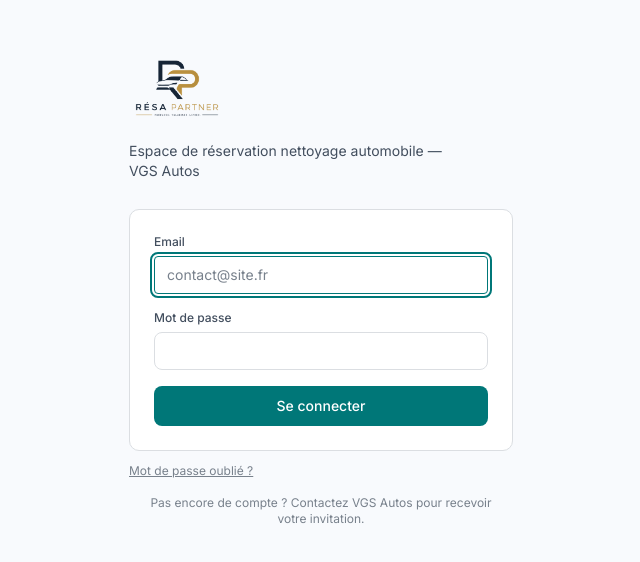
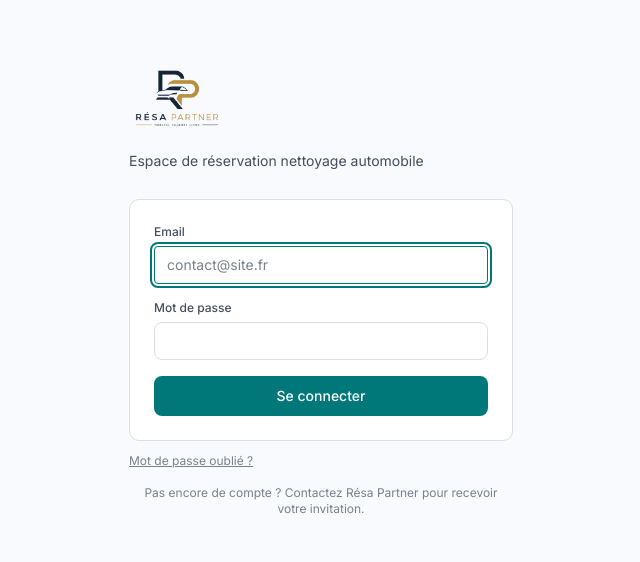
Before and after one commit to Robv29/resa-partner, a Next.js app: page /login in a window 1280 px wide. Shown: the part 116-678 px from the top of the page, without its empty margins (319-959 px from the left). Built offline with nearby package versions, Linux system fonts and the light colour scheme; no server answers.

Commit message:
Branding: Résa Partner partout + image de partage de lien

```diff
--- a/src/app/(client)/dashboard/page.tsx
+++ b/src/app/(client)/dashboard/page.tsx
@@ -25,7 +25,7 @@ export default async function DashboardPage() {
     return (
       <main className="max-w-lg mx-auto p-6 mt-10">
         <div className={`${panelClass} p-5 text-sm text-red-700 bg-red-50 border-red-100`}>
-          Votre compte n'est rattaché à aucun site. Contactez VGS Autos pour régulariser votre accès.
+          Votre compte n'est rattaché à aucun site. Contactez Résa Partner pour régulariser votre accès.
         </div>
       </main>
     );
--- a/src/app/api/cron/weekly-reminder/route.ts
+++ b/src/app/api/cron/weekly-reminder/route.ts
@@ -58,7 +58,7 @@ export async function GET(req: NextRequest) {
     await resend.emails.send({
       from: FROM,
       to: emails,
-      subject: `[VGS Autos] Besoin de nettoyage — semaine ${week}`,
+      subject: `[Résa Partner] Besoin de nettoyage — semaine ${week}`,
       html: weeklyReminderEmail(site.name, week, appUrl),
     });
 
--- a/src/app/layout.tsx
+++ b/src/app/layout.tsx
@@ -8,10 +8,31 @@ const inter = Inter({
   display: "swap",
 });
 
+// metadataBase est indispensable pour que les URLs d'image relatives
+// (og-image, apple-touch-icon) soient résolues en URLs absolues dans les
+// balises <meta> — sans ça, les aperçus de lien (iMessage, WhatsApp, Slack…)
+// ne trouvent pas l'image et affichent une icône générique par défaut.
+const appUrl = process.env.NEXT_PUBLIC_APP_URL || "https://resa-partner.fr";
+
 export const metadata: Metadata = {
-  title: "Résa Partner — VGS Autos",
-  description: "Espace de réservation et de suivi du nettoyage automobile VGS Autos",
-  icons: { icon: "/logo-mark.png" },
+  metadataBase: new URL(appUrl),
+  title: "Résa Partner",
+  description: "Espace de réservation et de suivi du nettoyage automobile, pour vos concessions partenaires.",
+  icons: { icon: "/logo-mark.png", apple: "/apple-touch-icon.png" },
+  openGraph: {
+    title: "Résa Partner",
+    description: "Espace de réservation et de suivi du nettoyage automobile, pour vos concessions partenaires.",
+    siteName: "Résa Partner",
+    locale: "fr_FR",
+    type: "website",
+    images: [{ url: "/og-image.png", width: 1200, height: 630, alt: "Résa Partner" }],
+  },
+  twitter: {
+    card: "summary_large_image",
+    title: "Résa Partner",
+    description: "Espace de réservation et de suivi du nettoyage automobile, pour vos concessions partenaires.",
+    images: ["/og-image.png"],
+  },
 };
 
 export default function RootLayout({ children }: { children: React.ReactNode }) {
--- a/src/app/login/page.tsx
+++ b/src/app/login/page.tsx
@@ -16,7 +16,7 @@ export default function LoginPage({ searchParams }: { searchParams: { error?: st
         <div className="mb-1">
           <Image src="/logo-full.png" alt="Résa Partner" width={220} height={220} className="h-24 w-auto" priority />
         </div>
-        <p className="text-ink-soft mb-7 text-sm">Espace de réservation nettoyage automobile — VGS Autos</p>
+        <p className="text-ink-soft mb-7 text-sm">Espace de réservation nettoyage automobile</p>
 
         <form action={signIn} className="bg-surface border border-border rounded-lg p-6 space-y-4">
           <div>
@@ -52,7 +52,7 @@ export default function LoginPage({ searchParams }: { searchParams: { error?: st
           </a>
         </div>
         <p className="text-xs text-ink-faint mt-4 text-center">
-          Pas encore de compte ? Contactez VGS Autos pour recevoir votre invitation.
+          Pas encore de compte ? Contactez Résa Partner pour recevoir votre invitation.
         </p>
       </div>
     </main>
--- a/src/app/set-password/page.tsx
+++ b/src/app/set-password/page.tsx
@@ -43,7 +43,7 @@ export default function SetPasswordPage() {
           <Sparkles className="h-4 w-4" strokeWidth={2.25} />
         </span>
         <div>
-          <h1 className="text-lg font-semibold text-ink tracking-[-0.01em]">Bienvenue chez VGS Autos</h1>
+          <h1 className="text-lg font-semibold text-ink tracking-[-0.01em]">Bienvenue sur Résa Partner</h1>
           <p className="text-sm text-ink-soft mt-1">Choisissez votre mot de passe pour activer votre accès.</p>
         </div>
         <input
--- a/src/lib/email-templates.ts
+++ b/src/lib/email-templates.ts
@@ -1,10 +1,10 @@
 // Templates HTML simples, sans dépendance supplémentaire (pas de React Email)
-// pour rester léger. Le style reprend l'identité "VGS Autos".
+// pour rester léger. Le style reprend l'identité "Résa Partner".
 
 // Toute donnée saisie par un utilisateur (plaque, modèle, notes, nom du
 // site, nom du demandeur...) est interpolée directement dans du HTML. Sans
 // échappement, un site pourrait injecter du HTML/JS dans le corps de
-// l'email reçu par l'équipe VGS Autos (ex: plaque = "<img src=x onerror=...>").
+// l'email reçu par l'équipe Résa Partner (ex: plaque = "<img src=x onerror=...>").
 // On échappe systématiquement toute valeur variable avant de l'insérer.
 function escapeHtml(value: string): string {
   return value
@@ -18,12 +18,12 @@ function escapeHtml(value: string): string {
 const wrapper = (title: string, body: string) => `
 <div style="font-family:Arial,Helvetica,sans-serif;max-width:560px;margin:0 auto;color:#0f172a;">
   <div style="background:#0f172a;padding:20px 24px;border-radius:8px 8px 0 0;">
-    <span style="color:#fff;font-size:18px;font-weight:bold;">VGS AUTOS</span>
+    <span style="color:#fff;font-size:18px;font-weight:bold;">RÉSA PARTNER</span>
   </div>
   <div style="border:1px solid #e2e8f0;border-top:none;padding:24px;border-radius:0 0 8px 8px;">
     <h2 style="margin-top:0;font-size:17px;">${title}</h2>
     ${body}
-    <p style="margin-top:24px;font-size:12px;color:#64748b;">VGS Autos — Cet email est généré automatiquement par l'espace de réservation.</p>
+    <p style="margin-top:24px;font-size:12px;color:#64748b;">Résa Partner — Cet email est généré automatiquement par l'espace de réservation.</p>
   </div>
 </div>`;
 
--- a/src/lib/resend.ts
+++ b/src/lib/resend.ts
@@ -6,4 +6,4 @@ import { Resend } from "resend";
 // un envoi réel échouera alors proprement avec une erreur API explicite,
 // plutôt que de faire planter toute l'app au démarrage.
 export const resend = new Resend(process.env.RESEND_API_KEY || "re_build_placeholder");
-export const FROM = process.env.RESEND_FROM_EMAIL || "VGS Autos <onboarding@resend.dev>";
+export const FROM = process.env.RESEND_FROM_EMAIL || "Résa Partner <onboarding@resend.dev>";
```
Also changed, not shown: public/apple-touch-icon.png (added), public/og-image.png (added).
